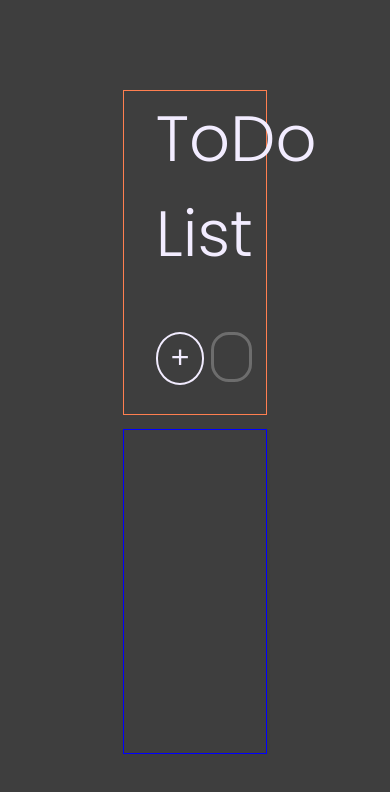
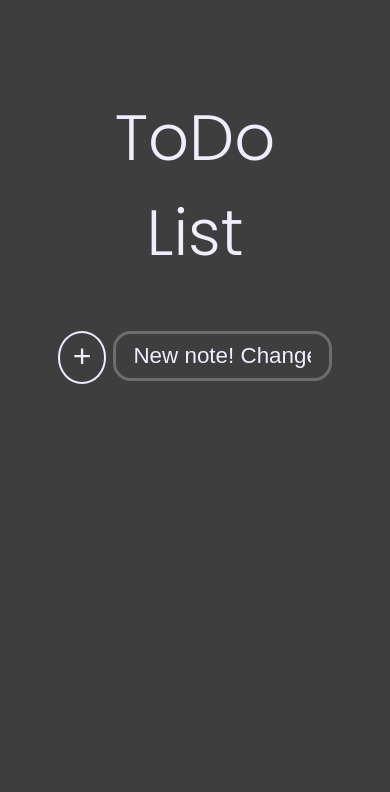
Before and after one commit to Sycinz/toDoList, a React (Vite) app: page / in a window 390 px wide. Shown: the top 792 px of the page. Built offline with nearby package versions, Linux system fonts and the light colour scheme.

Commit message:
Website is responsive

```diff
--- a/src/ToDoList.jsx
+++ b/components/ToDoList.jsx
@@ -3,9 +3,9 @@ const ToDoList = (props) => {
 
     return (
     <section className="list">
-        <div className="list_container">
-        { toDo.map(v => (<div className="list_item">{v}</div>)) }
-        </div>
+        <ul className="list_container">
+        { toDo.map((v, i) => (v !== "" ? <li key={i} className="list_item">{v}</li> : null)) }
+        </ul>
     </section>
     )
 }
--- a/src/App.jsx
+++ b/src/App.jsx
@@ -1,6 +1,6 @@
 import { useState } from 'react'
-import ToDoAdding from './ToDoAdding'
-import ToDoList from './ToDoList'
+import ToDoAdding from '../components/ToDoAdding'
+import ToDoList from '../components/ToDoList'
 import './App.scss'
 
 function App() {
--- a/src/App.scss
+++ b/src/App.scss
@@ -37,7 +37,7 @@ main {
 
   flex-direction: column;
 
-  width: 40%;
+  width: 60%;
   height: 80%;
 
   padding: 1.5%;
@@ -50,7 +50,7 @@ main {
 
   padding: 0 2em;
 
-  border: 1px solid coral;
+  // border: 1px solid coral;
   &_title {
     font-size: 4em;
     text-align: center;
@@ -109,5 +109,33 @@ main {
 
   width: 100%;
   height: 100%;
-  border: 1px solid blue;
+  // border: 1px solid blue;
+
+  &_item {
+    font-size: 1.35em;
+
+    margin: 0 0 0 6em;
+  }
 }
+
+@media screen and (max-width: 900px) {
+  main {
+    width: 90%;
+  }
+
+
+}
+@media screen and (max-width: 600px) {
+  main {
+    width: 100%;
+    margin: 20px;
+  }
+
+  .list {
+    &_item {
+      font-size: 1.1em;
+
+      margin: 0 0 0 3em;
+    }
+  }
+}
```
Also changed, not shown: components/ToDoAdding.jsx (renamed from src/ToDoAdding.jsx).
